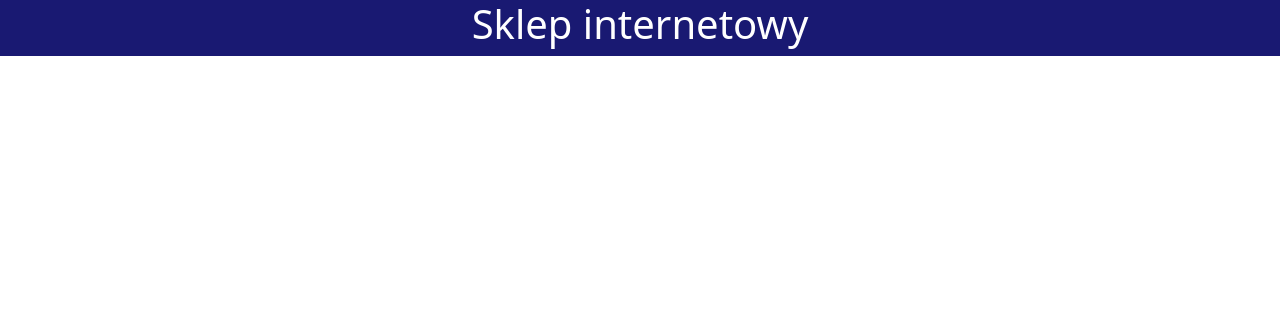
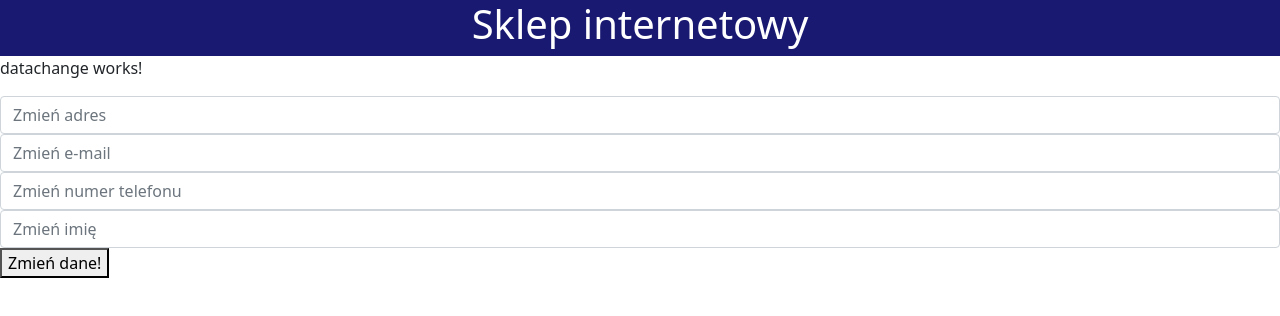
Before and after one commit to mkozien/SHOP-Angular, an Angular app: page /datachange in a window 1280 px wide. Before the commit this address led to /. Shown: the top 316 px of the page. Built offline with nearby package versions, Linux system fonts and the light colour scheme.

Commit message:
changedata works correctly

```diff
--- a/src/app/app-routing.module.ts
+++ b/src/app/app-routing.module.ts
@@ -5,6 +5,7 @@ import { RegistrationFormComponent } from "./registration-form/registration-form
 import { ShopMainComponent } from "./shop-main/shop-main.component";
 import { CustomerMainComponent } from "./customer-main/customer-main.component";
 import {PasswordChangeComponent} from "./password-change/passwordchange.component";
+import {DataChangeComponent} from "./datachange/datachange.component";
 
 const routes: Routes = [
   {path: '', redirectTo: '/login', pathMatch: 'full'},
@@ -12,7 +13,8 @@ const routes: Routes = [
   {path: 'register', component: RegistrationFormComponent},
   {path: 'shop', component: ShopMainComponent},
   {path: 'customer', component: CustomerMainComponent},
-  {path: 'passwordchange', component: PasswordChangeComponent}
+  {path: 'passwordchange', component: PasswordChangeComponent},
+  {path: 'datachange', component: DataChangeComponent}
 ]
 
 @NgModule({
--- a/src/app/app.module.ts
+++ b/src/app/app.module.ts
@@ -9,7 +9,7 @@ import { RegistrationFormComponent } from './registration-form/registration-form
 import { ShopMainComponent } from './shop-main/shop-main.component';
 import { CustomerMainComponent } from './customer-main/customer-main.component';
 import {PasswordChangeComponent} from "./password-change/passwordchange.component";
-import { DatachangeComponent } from './datachange/datachange.component';
+import { DataChangeComponent } from './datachange/datachange.component';
 
 @NgModule({
   declarations: [
@@ -19,7 +19,7 @@ import { DatachangeComponent } from './datachange/datachange.component';
     ShopMainComponent,
     CustomerMainComponent,
     PasswordChangeComponent,
-    DatachangeComponent
+    DataChangeComponent
   ],
   imports: [
     BrowserModule,
--- a/src/app/customer-main/customer-main.component.html
+++ b/src/app/customer-main/customer-main.component.html
@@ -1,2 +1,3 @@
 <p>customer-main works!</p>
 <button routerLink="/passwordchange">Change password here!</button>
+<button routerLink="/datachange">Change data here!</button>
--- a/src/app/datachange/data.ts
+++ b/src/app/datachange/data.ts
@@ -0,0 +1,15 @@
+export class Data {
+  login: string;
+  address: string;
+  mail: string;
+  phone: string;
+  name: string;
+
+  constructor (login: string, address: string, mail: string, phone: string, name: string) {
+    this.login = login;
+    this.address = address;
+    this.mail = mail;
+    this.phone = phone;
+    this.name = name;
+  }
+}
--- a/src/app/datachange/datachange.component.html
+++ b/src/app/datachange/datachange.component.html
@@ -1 +1,6 @@
 <p>datachange works!</p>
+<input class="form-control" [(ngModel)]="address" type="text" placeholder="Zmień adres" name="address">
+<input class="form-control" [(ngModel)]="mail" type="text" placeholder="Zmień e-mail" name="email">
+<input class="form-control" [(ngModel)]="phone" type="text" placeholder="Zmień numer telefonu" name="phone">
+<input class="form-control" [(ngModel)]="name" type="text" placeholder="Zmień imię" name="name">
+<button (click)="changeData()">Zmień dane!</button>
--- a/src/app/datachange/datachange.component.ts
+++ b/src/app/datachange/datachange.component.ts
@@ -1,21 +1,39 @@
-import { Component, OnInit } from '@angular/core';
-import {User} from "../user";
+import { Component, Input, OnInit } from '@angular/core';
+import {Data} from './data'
 import {HttpClient} from "@angular/common/http";
 import {RestService} from "../rest.service";
+import {UserSessionService} from "../userSession.service";
 
 @Component({
   selector: 'app-datachange',
   templateUrl: './datachange.component.html',
   styleUrls: ['./datachange.component.css']
 })
-export class DatachangeComponent implements OnInit {
+export class DataChangeComponent implements OnInit {
+
+  login: string;
+  @Input()
+  address: string;
+  @Input()
+  mail: string;
+  @Input()
+  phone: string;
+  @Input()
+  name: string;
 
   constructor(
     private http: HttpClient,
-    private restService: RestService) { }
+    private restService: RestService,
+    private userSession: UserSessionService) {
+    this.login = "";
+    this.address = "";
+    this.mail = "";
+    this.phone = "";
+    this.name = ""
+  }
 
-  changePassword(){
-    const body: User = new Data ();
+  changeData() {
+    const body: Data = new Data (this.userSession.getUserLogin(), this.address, this.mail, this.phone, this.name);
 
     this.restService.postURL(`user/update`, body)
       .subscribe(res => {
--- a/src/app/password-change/passwordchange.component.html
+++ b/src/app/password-change/passwordchange.component.html
@@ -1,4 +1,3 @@
 <p>passwordchange works!</p>
 <input class="form-control" [(ngModel)]="password" type="password" placeholder="New password" name="password">
-<button (click)="changePassword()">Change password!</button>
-<button (click)="changeData()">Change password!</button>
+<button (click)="changePassword()">Zmień hasło!</button>
```
